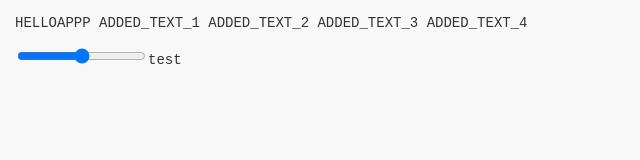
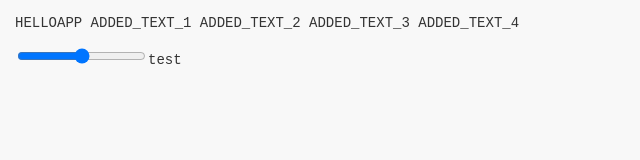
Before and after one commit to tamasmarquetant/app_bootstart, a website: page index.html in a window 1280 px wide. Shown: the whole page, without its empty margins (0-640 px from the left). Drawn offline with Linux system fonts and the light colour scheme.

Commit message:
small fixes#4

```diff
--- a/index.html
+++ b/index.html
@@ -19,7 +19,7 @@
         </style>
     </head>
     <body>
-        <p id="firstLine">HELLOAPPP</p>
+        <p id="firstLine">HELLOAPP</p>
         <input type="range" name="TEST">test</input>
         <script src="./dist/bundle.js"></script>
     </body>
```
